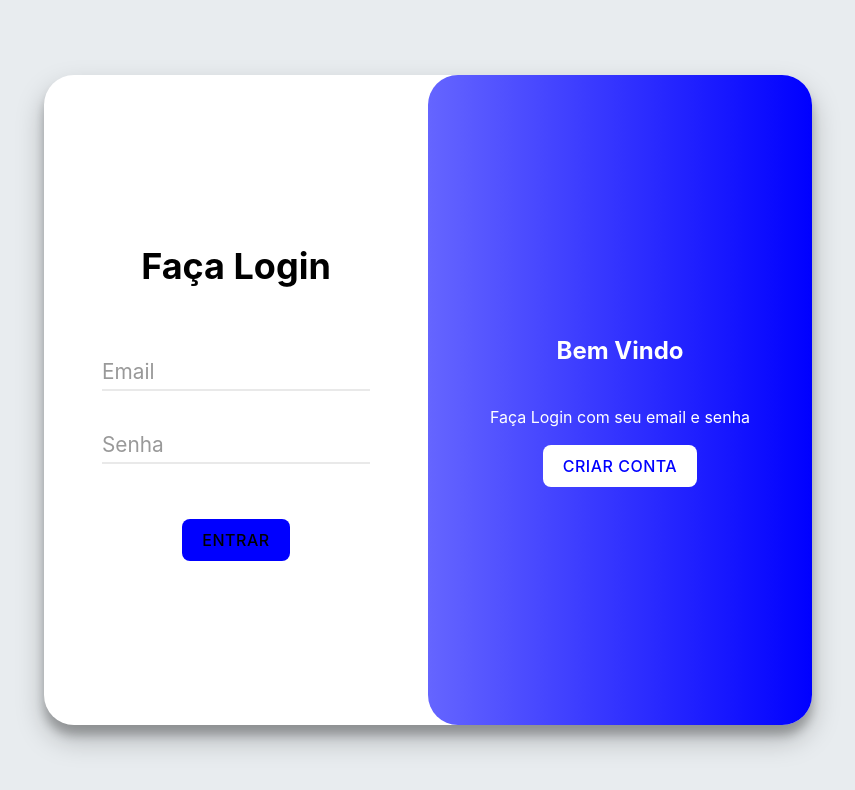
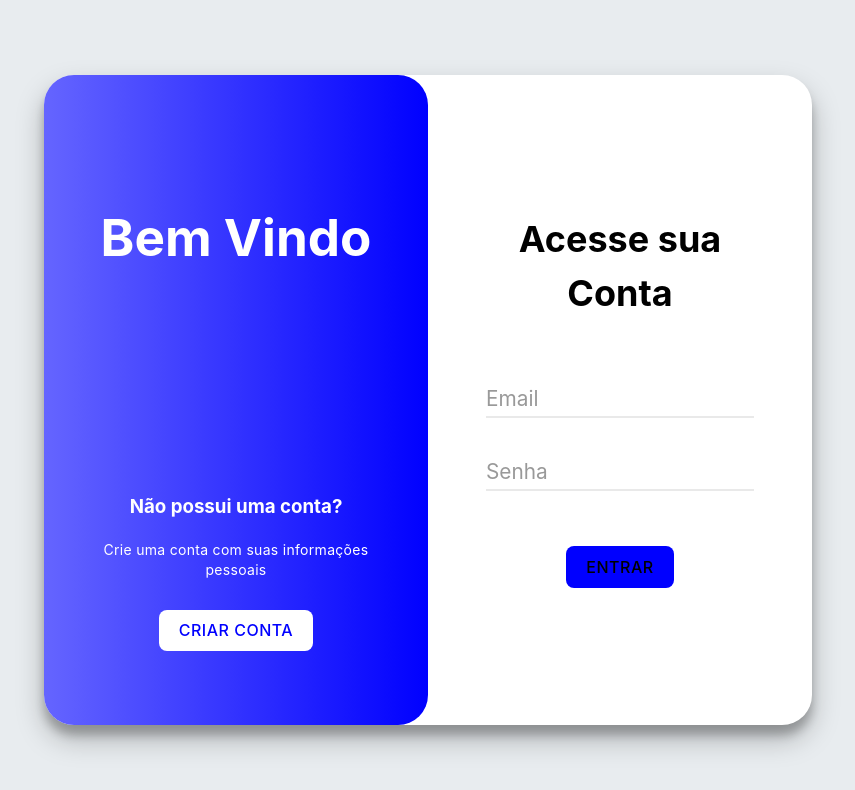
Before and after one commit to RodBacelar/contaUsuario, a React (Vite) app in the folder front/: page / in a window 1280 px wide. Shown: the top 790 px of the page, without its empty margins (212-1067 px from the left). Built offline with nearby package versions, Linux system fonts and the light colour scheme; some icons are missing.

Commit message:
Alternadores Prontos

```diff
--- a/front/src/Styles/Login.css
+++ b/front/src/Styles/Login.css
@@ -15,4 +15,13 @@
 .btnSubmit {
     margin: 55px 45px;
     background-color: blue;
+
+    &:hover {
+        border-color: white;
+    }
+
+    &:focus {
+        transform: scale(0.95);
+        outline: none;
+    }
 }
--- a/front/src/Styles/UserAcc.css
+++ b/front/src/Styles/UserAcc.css
@@ -23,13 +23,13 @@ body {
 }
 
 .container .login {
-    left: 0;
+    right: 0;
     width: 50%;
     z-index: 2;
 }
 
 .container .create {
-    left: 0;
+    right: 0;
     width: 50%;
     opacity: 0;
     z-index: 1;
@@ -52,37 +52,52 @@ body {
     box-sizing: border-box;
 }
 
-.esquerdo {
-    right: 0;
+.painelAlternador p {
+    line-height: 20px;
+    font-size: 14px;
+    letter-spacing: 0.3px;
+    margin: 0;
+}
+
+.direito {
+    left: 0;
     opacity: 0;
     z-index: 1;
 }
 
-.direito {
-    right: 0;
+.esquerdo {
+    left: 0;
     z-index: 2;
 }
 
+.metade {
+    height: 50%;
+    display: flex;
+    align-items: center;
+    flex-direction: column;
+    justify-content: center;
+}
+
 .container.ativCreate .login {
-    transform: translateX(100%);
+    transform: translateX(-100%);
     opacity: 0;
     z-index: 1;
 }
 
 .container.ativCreate .create {
+    transform: translateX(-100%);
+    opacity: 1;
+    z-index: 2;
+}
+
+.container.ativCreate .direito {
     transform: translateX(100%);
     opacity: 1;
     z-index: 2;
 }
 
 .container.ativCreate .esquerdo {
-    transform: translateX(-100%);
-    opacity: 1;
-    z-index: 2;
-}
-
-.container.ativCreate .direito {
-    transform: translateX(-100%);
+    transform: translateX(100%);
     opacity: 0;
     z-index: 1;
 }
@@ -95,10 +110,13 @@ button {
 }
 
 .btnAlt {
+    margin-top: 30px;
     background-color: white;
     color: blue;
+
+    &:focus {
+        outline: none;
+        transform: scale(0.95);
+    }
+
 }
-
-.btnAlt:hover {
-    border-color: #fff;
-}
--- a/front/src/Usuario/Login.jsx
+++ b/front/src/Usuario/Login.jsx
@@ -54,7 +54,7 @@ export default function Login() {
 
     return(
         <form onSubmit={handleSubmit(submitLogin)} className="login">
-            <h2>Faça Login</h2>
+            <h2>Acesse sua Conta</h2>
 
             <InputFull
                 id='emailLogin'
--- a/front/src/Usuario/UserAcc.jsx
+++ b/front/src/Usuario/UserAcc.jsx
@@ -16,14 +16,19 @@ export default function UserAcc() {
             <Login/>
             <Create/>
             <div className="painelAlternador esquerdo">
-                <h2>Possui uma conta?</h2>
-                <p>Faça Login com suas informações</p>
-                <button onClick={alternar} className="btnAlt">Login</button>
+                <div className="metade">
+                    <h1>Bem Vindo</h1>
+                </div>
+                <div className="metade">
+                    <h3>Não possui uma conta?</h3>
+                    <p>Crie uma conta com suas informações pessoais</p>
+                    <button onClick={alternar} className="btnAlt">Criar Conta</button>
+                </div>
             </div>
             <div className="painelAlternador direito">
-                <h2>Bem Vindo</h2>
-                    <p>Faça Login com seu email e senha</p>
-                    <button onClick={alternar} className="btnAlt">Criar Conta</button>
+                <h3>Possui uma conta?</h3>
+                <p>Acesse sua conta com suas informações pessoais</p>
+                <button onClick={alternar} className="btnAlt">Login</button>
             </div>
         </div>
     )
```
